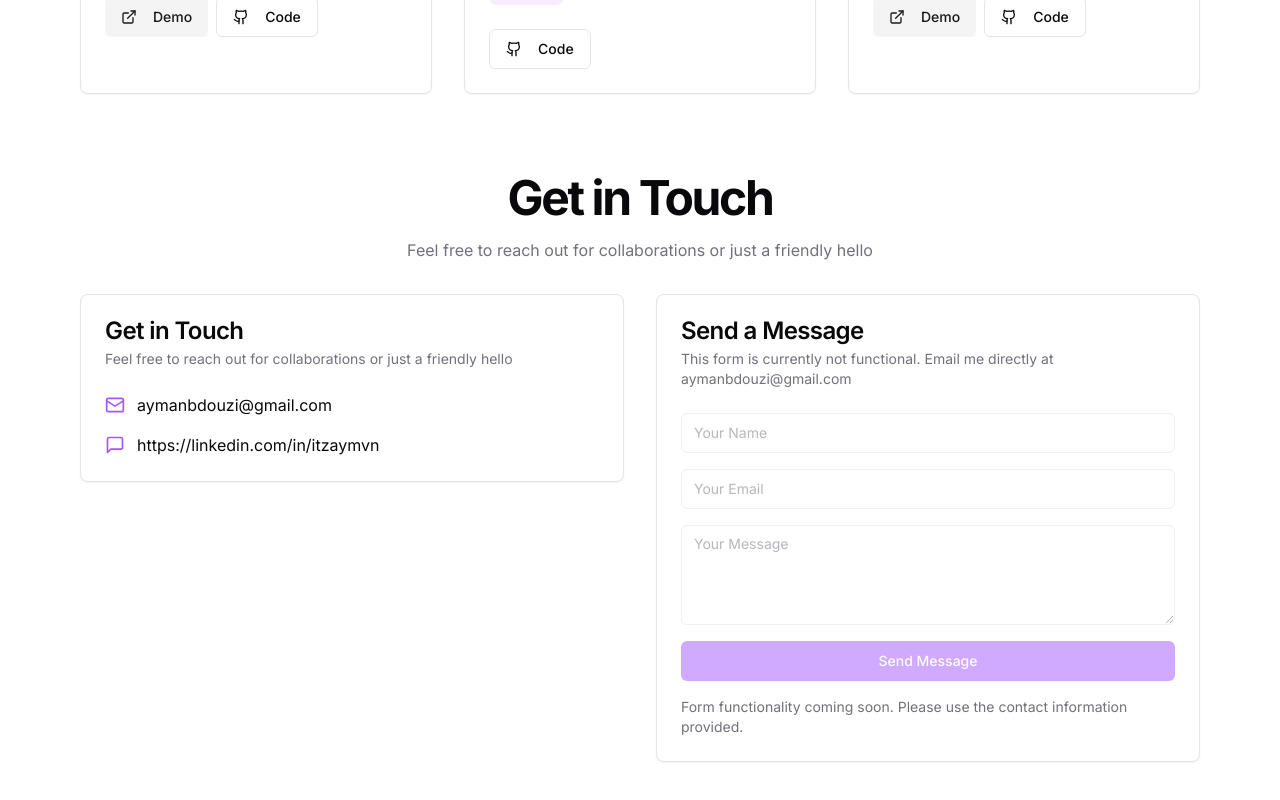
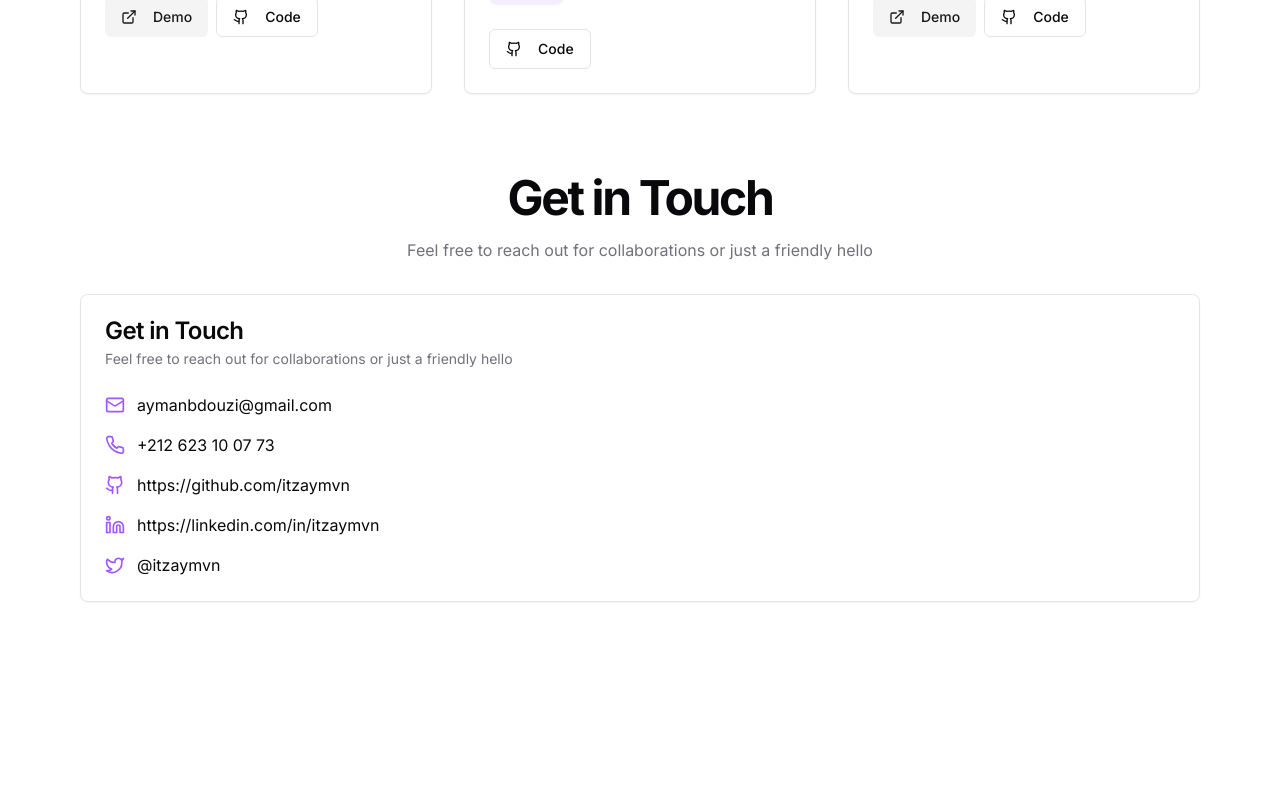
Before and after one commit to itzAymvn/aymvn-portfolio-v2, a Next.js app: page / in a window 1280 px wide. Shown: the part 2527-3327 px from the top of the page. After the commit the page ends 3209 px from the top, so only its background shows below. Built offline with nearby package versions, Linux system fonts and the light colour scheme.

Commit message:
Remove disabled contact form

```diff
--- a/components/contact.tsx
+++ b/components/contact.tsx
@@ -2,14 +2,11 @@
 
 import { Card, CardContent, CardDescription, CardHeader, CardTitle } from "@/components/ui/card"
 import { contactInfo } from "@/data/contact"
-import { MailIcon, MessageSquareIcon } from "lucide-react"
+import { MailIcon, PhoneIcon, GithubIcon, LinkedinIcon, TwitterIcon } from "lucide-react"
 import { motion } from "framer-motion"
 import { useInView } from "framer-motion"
 import { useRef } from "react"
 import { useLanguage } from "@/contexts/language-context"
-import { Button } from "./ui/button"
-import { Input } from "./ui/input"
-import { Textarea } from "./ui/textarea"
 
 export function Contact() {
 	const ref = useRef(null)
@@ -56,7 +53,6 @@ export function Contact() {
                                 variants={containerVariants}
                                 initial="hidden"
                                 animate={isInView ? "visible" : "hidden"}
-				className="grid gap-8 lg:grid-cols-2"
                         >
                                 <motion.div variants={itemVariants}>
                                         <Card>
@@ -70,53 +66,21 @@ export function Contact() {
                                                                 <span>{contactInfo.email}</span>
                                                         </div>
                                                         <div className="flex items-center gap-3">
-								<MessageSquareIcon className="h-5 w-5 text-primary" />
+                                                                <PhoneIcon className="h-5 w-5 text-primary" />
+                                                                <span>{contactInfo.phone}</span>
+                                                        </div>
+                                                        <div className="flex items-center gap-3">
+                                                                <GithubIcon className="h-5 w-5 text-primary" />
+                                                                <span>{contactInfo.socialMedia.github}</span>
+                                                        </div>
+                                                        <div className="flex items-center gap-3">
+                                                                <LinkedinIcon className="h-5 w-5 text-primary" />
                                                                 <span>{contactInfo.socialMedia.linkedin}</span>
                                                         </div>
-						</CardContent>
-					</Card>
-				</motion.div>
-				<motion.div variants={itemVariants}>
-					<Card>
-						<CardHeader>
-							<CardTitle>{t.contact.form.title}</CardTitle>
-							<CardDescription>
-								{t.contact.form.notFunctional} {contactInfo.email}
-							</CardDescription>
-						</CardHeader>
-						<CardContent className="space-y-4">
-							<div className="space-y-2">
-								<Input
-									placeholder={t.contact.form.name}
-									disabled
-									title={t.contact.form.notFunctional}
-								/>
+                                                        <div className="flex items-center gap-3">
+                                                                <TwitterIcon className="h-5 w-5 text-primary" />
+                                                                <span>{contactInfo.socialMedia.twitter}</span>
                                                         </div>
-							<div className="space-y-2">
-								<Input
-									type="email"
-									placeholder={t.contact.form.email}
-									disabled
-									title={t.contact.form.notFunctional}
-								/>
-							</div>
-							<div className="space-y-2">
-								<Textarea
-									placeholder={t.contact.form.message}
-									className="min-h-[100px]"
-									disabled
-									title={t.contact.form.notFunctional}
-								/>
-							</div>
-							<Button
-								className="w-full"
-								disabled
-								title={t.contact.form.notFunctional}
-								aria-label={t.contact.form.send}
-							>
-								{t.contact.form.send}
-							</Button>
-							<p className="text-sm text-muted-foreground">{t.contact.form.comingSoon}</p>
                                                 </CardContent>
                                         </Card>
                                 </motion.div>
--- a/data/i18n/ar.ts
+++ b/data/i18n/ar.ts
@@ -19,18 +19,9 @@ export const ar = {
 		subtitle: "لا تتردد في التواصل للتعاون أو مجرد إلقاء التحية",
 		email: "البريد الإلكتروني",
 		phone: "الهاتف",
-		socialMedia: "وسائل التواصل الاجتماعي",
-		form: {
-			title: "أرسل رسالة",
-			notFunctional: "هذا النموذج غير مفعل حالياً. راسلني مباشرة على",
-			name: "اسمك",
-			email: "بريدك الإلكتروني",
-			message: "رسالتك",
-			send: "إرسال الرسالة",
-			comingSoon: "وظائف النموذج قادمة قريباً. يرجى استخدام معلومات الاتصال المقدمة.",
-		},
-	},
-	resume: {
+                socialMedia: "وسائل التواصل الاجتماعي",
+        },
+        resume: {
 		title: "السيرة الذاتية",
 		subtitle: "مسيرتي المهنية ومؤهلاتي",
 		education: {
--- a/data/i18n/en.ts
+++ b/data/i18n/en.ts
@@ -20,18 +20,9 @@ export const en = {
 		subtitle: "Feel free to reach out for collaborations or just a friendly hello",
 		email: "Email",
 		phone: "Phone",
-		socialMedia: "Social Media",
-		form: {
-			title: "Send a Message",
-			notFunctional: "This form is currently not functional. Email me directly at",
-			name: "Your Name",
-			email: "Your Email",
-			message: "Your Message",
-			send: "Send Message",
-			comingSoon: "Form functionality coming soon. Please use the contact information provided.",
-		},
-	},
-	resume: {
+                socialMedia: "Social Media",
+        },
+        resume: {
 		title: "Resume",
 		subtitle: "My professional journey and qualifications",
 		education: {
--- a/data/i18n/fr.ts
+++ b/data/i18n/fr.ts
@@ -20,18 +20,9 @@ export const fr = {
 		subtitle: "N'hésitez pas à me contacter pour des collaborations ou simplement pour dire bonjour",
 		email: "Email",
 		phone: "Téléphone",
-		socialMedia: "Réseaux Sociaux",
-		form: {
-			title: "Envoyer un Message",
-			notFunctional: "Ce formulaire n'est pas encore fonctionnel. Contactez-moi directement à",
-			name: "Votre Nom",
-			email: "Votre Email",
-			message: "Votre Message",
-			send: "Envoyer",
-			comingSoon: "Fonctionnalité du formulaire à venir. Veuillez utiliser les informations de contact fournies.",
-		},
-	},
-	resume: {
+                socialMedia: "Réseaux Sociaux",
+        },
+        resume: {
 		title: "CV",
 		subtitle: "Mon parcours professionnel et mes qualifications",
                 education: {
```
Lines whose indentation alone changed are shown as unchanged.
